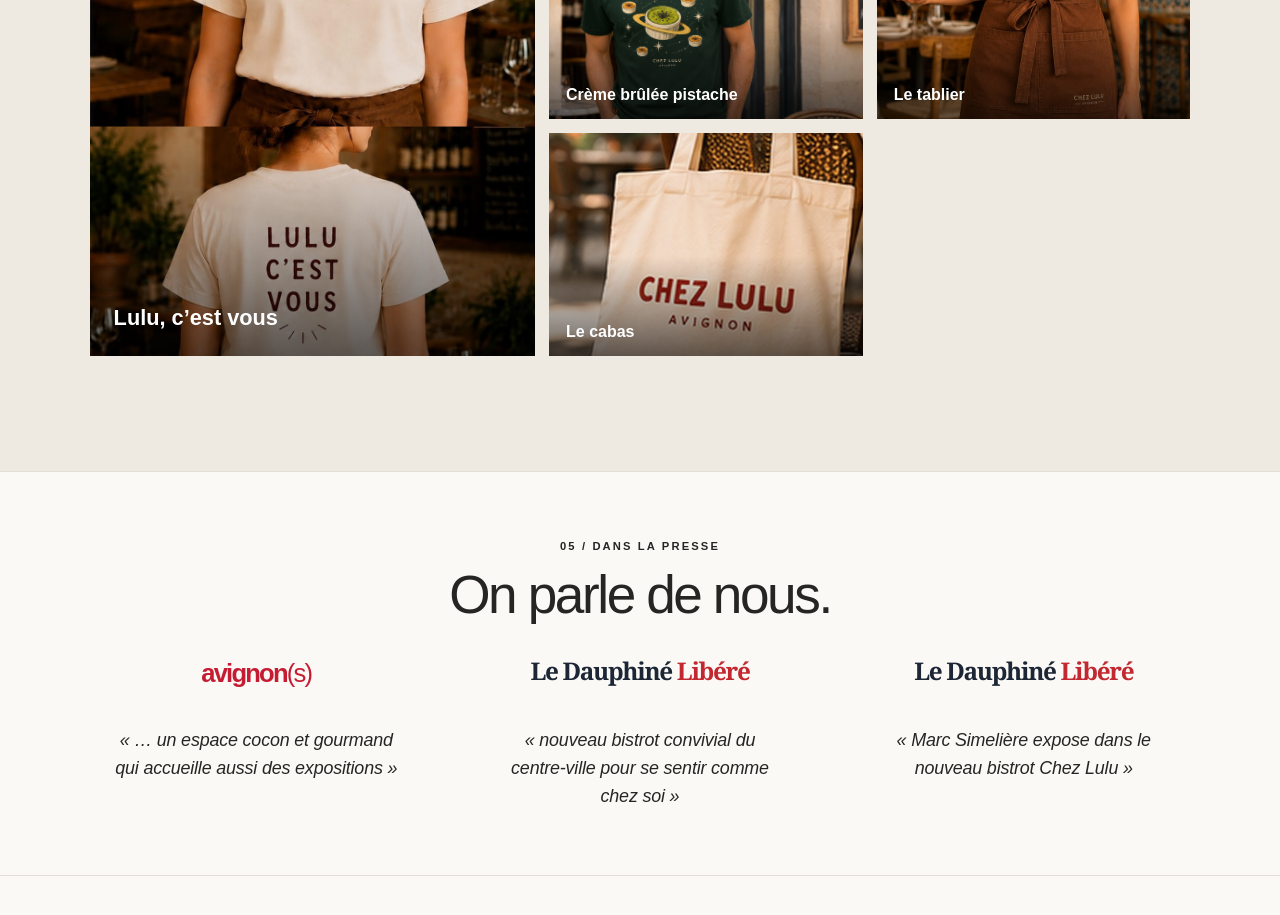
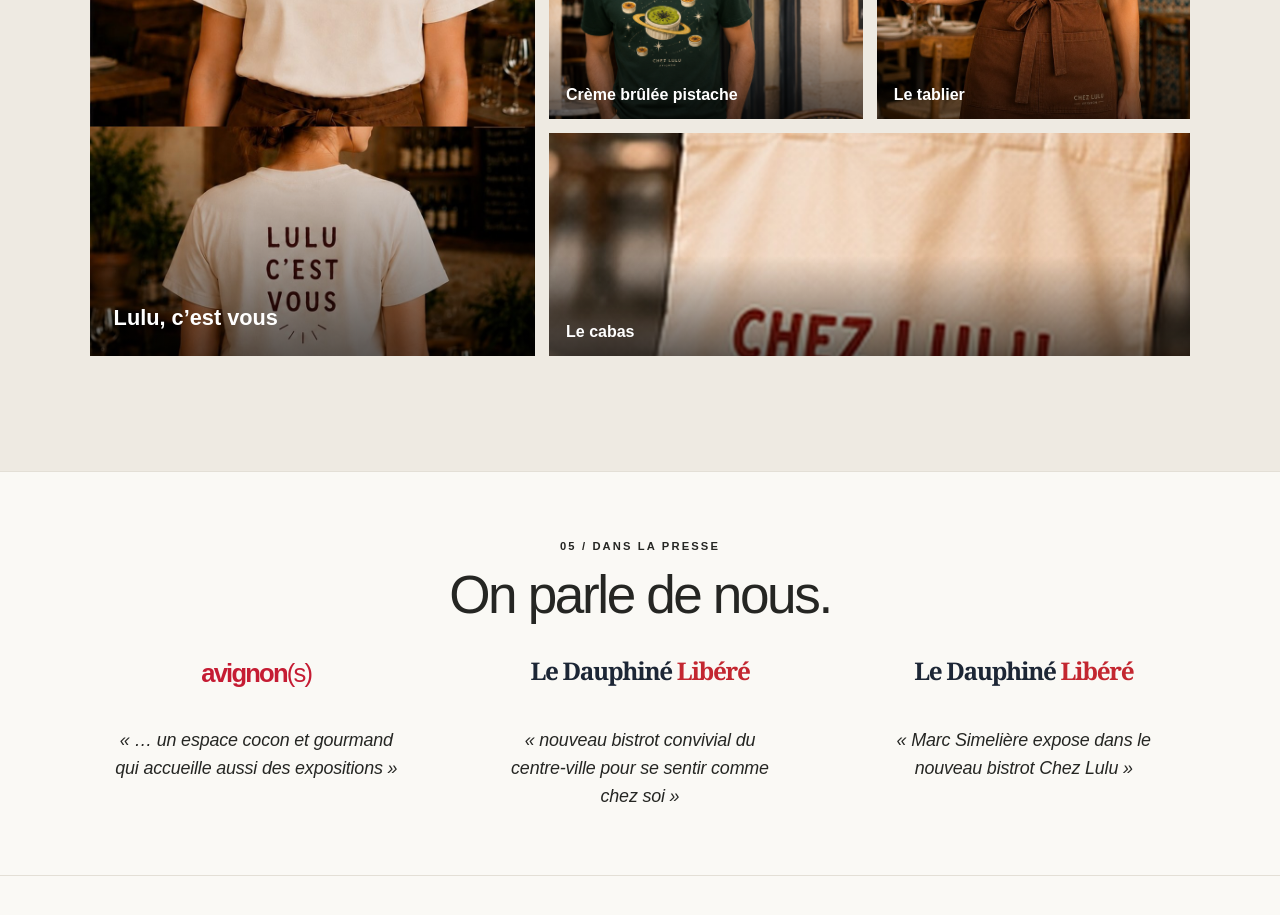
Before and after one commit to lambada46/chez-lulu-site, a Next.js app: page / in a window 1280 px wide. Shown: the part 3180-4095 px from the top of the page. Built offline with nearby package versions, Linux system fonts and the light colour scheme.

Commit message:
Refine boutique gallery grid to fill all photo cells on desktop

```diff
--- a/app/style.css
+++ b/app/style.css
@@ -710,6 +710,7 @@ footer a { color: inherit; text-underline-offset: 4px; }
 .shopPreviewGallery{display:grid;grid-template-columns:1.42fr 1fr 1fr;grid-template-rows:repeat(2,minmax(0,1fr));gap:14px;aspect-ratio:2.4 / 1}
 .shopPreviewItem{position:relative;display:block;overflow:hidden;background:#d4c7b6;min-height:0}
 .shopPreviewItem:first-child{grid-row:span 2}
+.shopPreviewItem:last-child{grid-column:span 2}
 .shopPreviewItem img{object-fit:cover;transition:transform .5s ease}
 .shopPreviewItem:hover img{transform:scale(1.055)}
 .shopPreviewItem::after{content:"";position:absolute;inset:55% 0 0;background:linear-gradient(transparent,rgba(0,0,0,.6))}
@@ -719,5 +720,5 @@ footer a { color: inherit; text-underline-offset: 4px; }
 footer a[aria-label="Chez Lulu sur Instagram"]{display:inline-flex;align-items:center;justify-content:center;min-width:44px;min-height:44px;border-radius:50%;transition:color .2s}
 footer a[aria-label="Chez Lulu sur Instagram"]:hover{color:#efc9bd}
 footer a[aria-label="Chez Lulu sur Instagram"]:focus-visible{outline:2px solid currentColor;outline-offset:4px}
-@media(max-width:980px){.shopPreviewGallery{grid-template-columns:1.4fr 1fr;grid-template-rows:repeat(3,minmax(0,1fr));aspect-ratio:1.4/1}.shopPreviewItem:first-child{grid-row:span 3}.shopPreviewItem:last-child{display:none}}
-@media(max-width:680px){.shopPreview{padding:65px 0 66px}.shopPreviewHeader{padding:0 6%;margin-bottom:25px}.shopPreviewHeader h2{font-size:clamp(2.45rem,10vw,3.5rem);max-width:12ch}.shopPreviewLink{display:none}.shopPreviewGallery{display:flex;gap:12px;overflow-x:auto;scroll-snap-type:x mandatory;scroll-padding:6%;padding:0 6% 12px;aspect-ratio:auto;scrollbar-width:thin}.shopPreviewItem,.shopPreviewItem:first-child,.shopPreviewItem:last-child{display:block;flex:0 0 72%;height:auto;aspect-ratio:4/5;scroll-snap-align:start}.shopPreviewMobileLink{margin:23px 6% 0;display:inline-flex}}
+@media(max-width:980px){.shopPreviewGallery{grid-template-columns:1.4fr 1fr;grid-template-rows:repeat(3,minmax(0,1fr));aspect-ratio:1.4/1}.shopPreviewItem:first-child{grid-row:span 3}.shopPreviewItem:last-child{display:none;grid-column:auto}}
+@media(max-width:680px){.shopPreview{padding:65px 0 66px}.shopPreviewHeader{padding:0 6%;margin-bottom:25px}.shopPreviewHeader h2{font-size:clamp(2.45rem,10vw,3.5rem);max-width:12ch}.shopPreviewLink{display:none}.shopPreviewGallery{display:flex;gap:12px;overflow-x:auto;scroll-snap-type:x mandatory;scroll-padding:6%;padding:0 6% 12px;aspect-ratio:auto;scrollbar-width:thin}.shopPreviewItem,.shopPreviewItem:first-child,.shopPreviewItem:last-child{display:block;flex:0 0 72%;height:auto;aspect-ratio:4/5;scroll-snap-align:start;grid-column:auto;grid-row:auto}.shopPreviewMobileLink{margin:23px 6% 0;display:inline-flex}}
```
